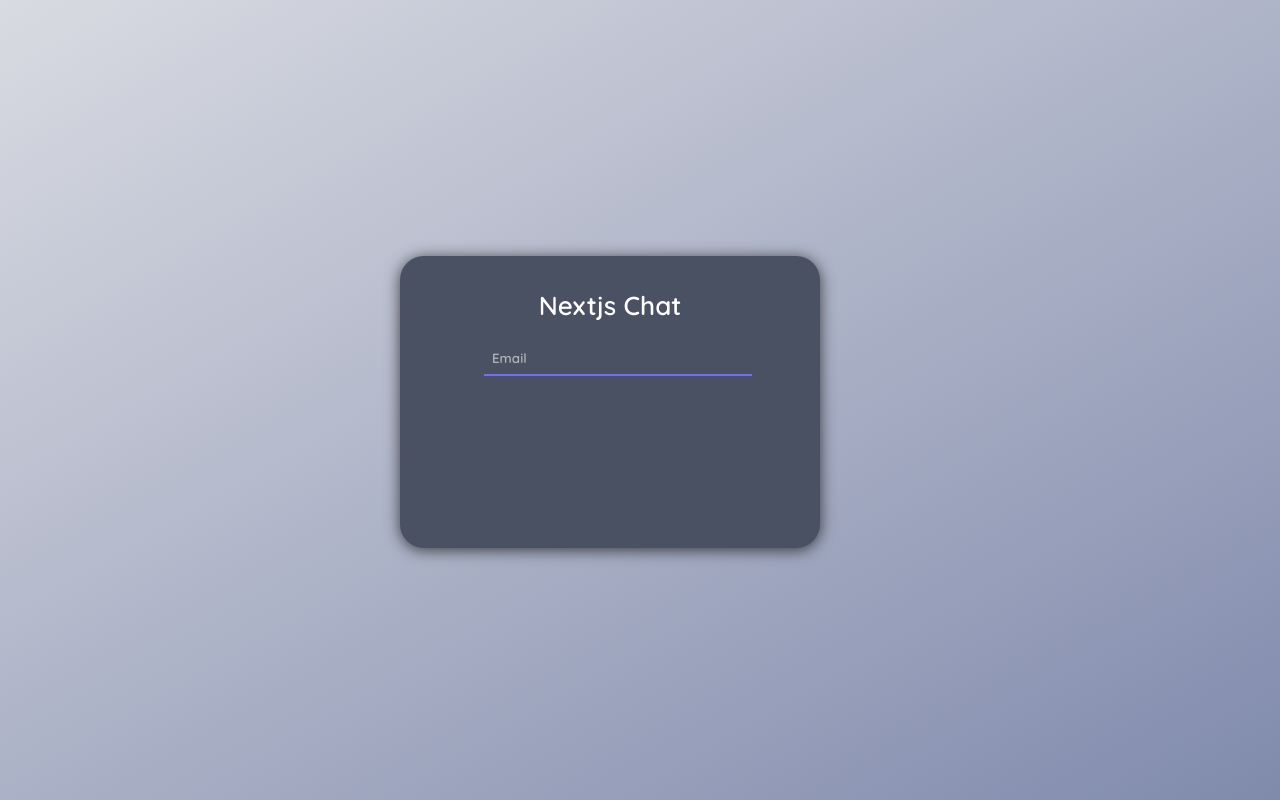
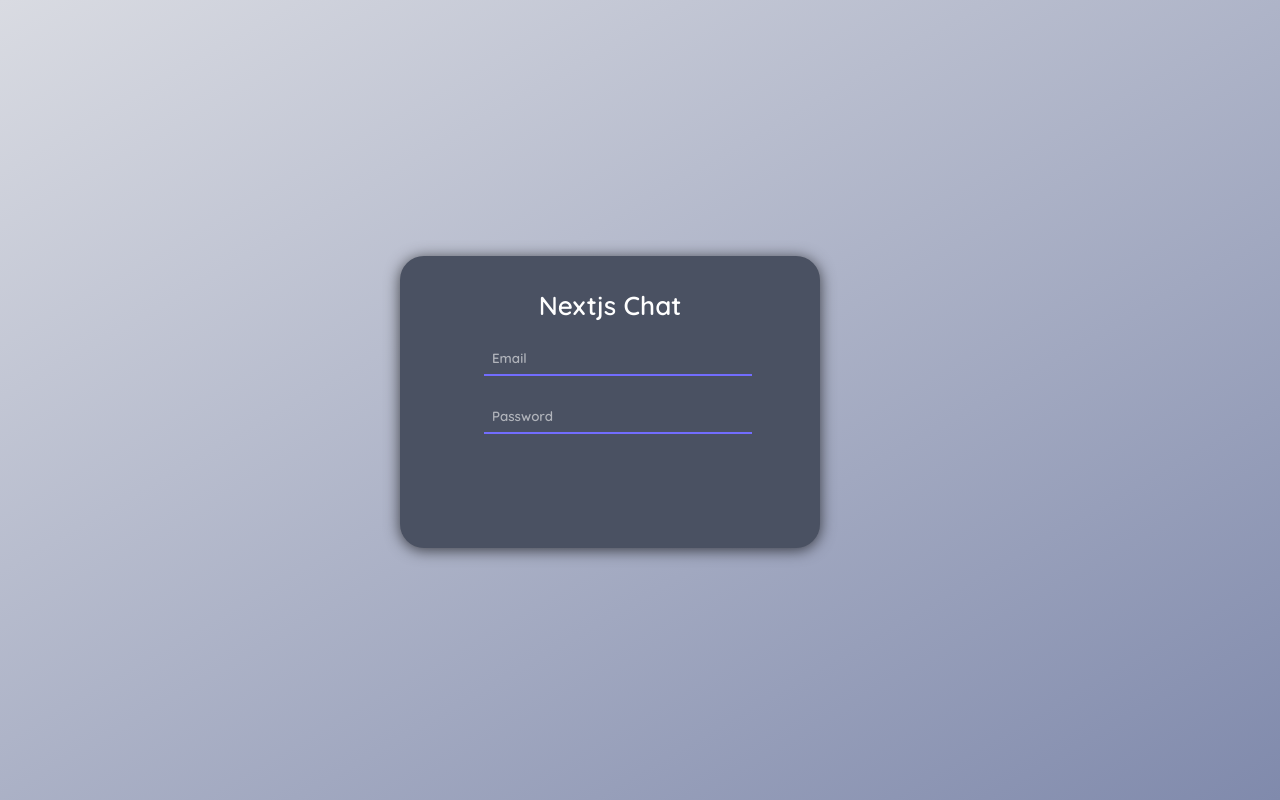
Before and after one commit to amine-omari/Chat-app, a Next.js app: page / in a window 1280 px wide. Built offline with nearby package versions, Linux system fonts and the light colour scheme.

Commit message:
feat: add passowrd input

```diff
--- a/pages/index.js
+++ b/pages/index.js
@@ -3,7 +3,7 @@ import React, { useContext } from "react";
 import { Context } from "../context";
 
 export default function Auth() {
-  const { username, setUsername, secret, setSecret } = useContext(Context);
+  const { setUsername, setSecret } = useContext(Context);
 
   return (
     <div className="background">
@@ -12,10 +12,18 @@ export default function Auth() {
           <div className="auth-title">Nextjs Chat</div>
           <div className="input-container">
             <input
-              type="text"
+              type="email"
               placeholder="Email"
               className="text-input"
               onChange={(e) => setUsername(e.target.value)}
+            />
+          </div>
+          <div className="input-container">
+            <input
+              type="password"
+              placeholder="Password"
+              className="text-input"
+              onChange={(e) => setSecret(e.target.value)}
             />
           </div>
         </form>
```
